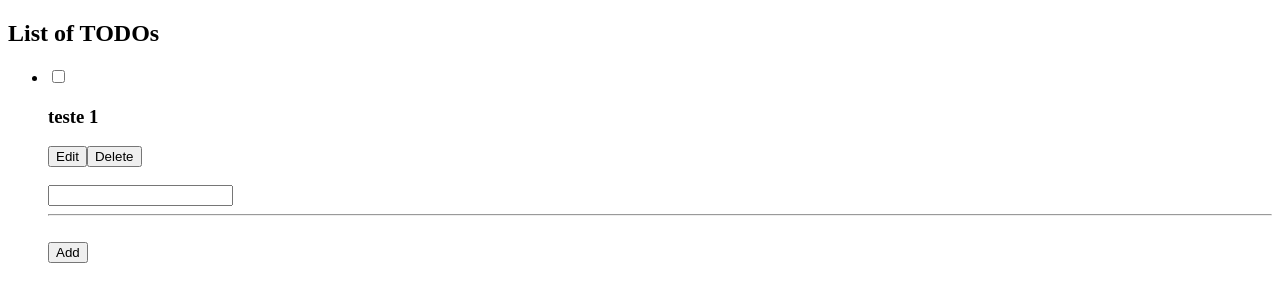
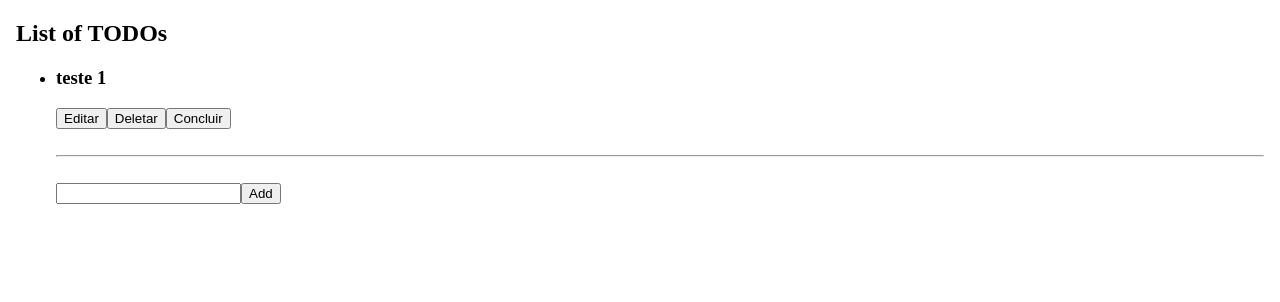
Before and after one commit to jaquerodrigues/todolist-front, an Angular app in the folder TODOlist/: page / in a window 1280 px wide. Shown: the top 302 px of the page. Built offline with nearby package versions, Linux system fonts and the light colour scheme; no server answers.

Commit message:
add check

```diff
--- a/TODOlist/src/app/api.service.ts
+++ b/TODOlist/src/app/api.service.ts
@@ -20,18 +20,25 @@ getOneTask(id): Observable<any> {
   return this.http.get(this.baseurl + '/tasks/' + id + '/',
   {headers: this.httpHeaders});
 }
-
+// fazer mais uma funçao tipo deletar para tarefa concluida
  adicionarTarefa(task): Observable<any> {
     return this.http.post(this.baseurl + '/tasks', task.tarefa, {headers: this.httpHeaders} );
+    // mas essa aqui sim e mesmo assim nao funciona
   }
 
   editarTarefa(task): Observable<any> {
-    return this.http.put(this.baseurl + '/tasks/' + task.id + '/', task.tarefa,
+    return this.http.put(this.baseurl + '/tasks/' + task.id + '/', task.tarefa, // nem essa
     {headers: this.httpHeaders});
   }
 
   deletarTarefa(id): Observable<any> {
-      return this.http.delete(this.baseurl + '/tasks/' + id + '/',
+      return this.http.delete(this.baseurl + '/tasks/' + id + '/', // essa página realmente nao existe
       {headers: this.httpHeaders});
     }
+
+    concluirTarefa(id): Observable<any> {
+      return this.http.delete(this.baseurl + '/tasks/' + id + '/', // é igual ao deletar pq tem que tirar do bd
+      {headers: this.httpHeaders});
+    }
+
   }
--- a/TODOlist/src/app/app.component.html
+++ b/TODOlist/src/app/app.component.html
@@ -1,11 +1,16 @@
+<body>
 <h2>List of TODOs</h2>
+<p>
 <ul>
   <li *ngFor = "let task of tasks">
-    <input  type="checkbox" > <h3>{{task.tarefa}}</h3>
-    <button (click)=" editarTarefa()" >Edit</button>
-    <button (click)=" deletarTarefa()">Delete </button>
+    <!--<input  type="checkbox" > -->
+      <h3>{{task.tarefa}}</h3>
+    <button (click)=" editarTarefa()" >Editar</button>
+    <button (click)=" deletarTarefa()">Deletar </button>
+    <button (click)=" concluirTarefa()">Concluir </button>
   </li><br>
+  <hr><br>
   <input [(ngModel)]="selectedTask.tarefa" type="text" >
-  <hr><br>
   <button (click)="adicionarTarefa()">Add</button>
 </ul>
+</body>
--- a/TODOlist/src/app/app.component.ts
+++ b/TODOlist/src/app/app.component.ts
@@ -55,6 +55,17 @@ export class AppComponent   {
     );
   }
 
+  concluirTarefa = () => {
+    this.api.deletarTarefa(this.selectedTask.id).subscribe(
+      data => {
+        this.getTasks();
+      },
+      error => {
+        console.log(error);
+      }
+    );
+  }
+
 
 
 }
```
